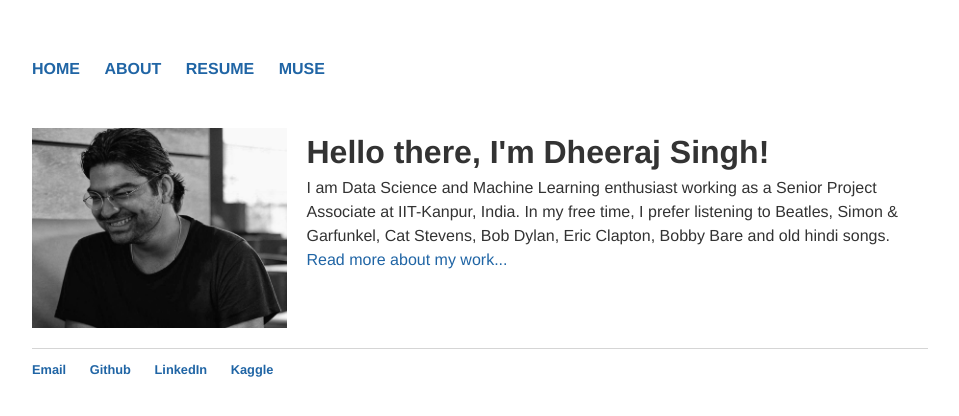
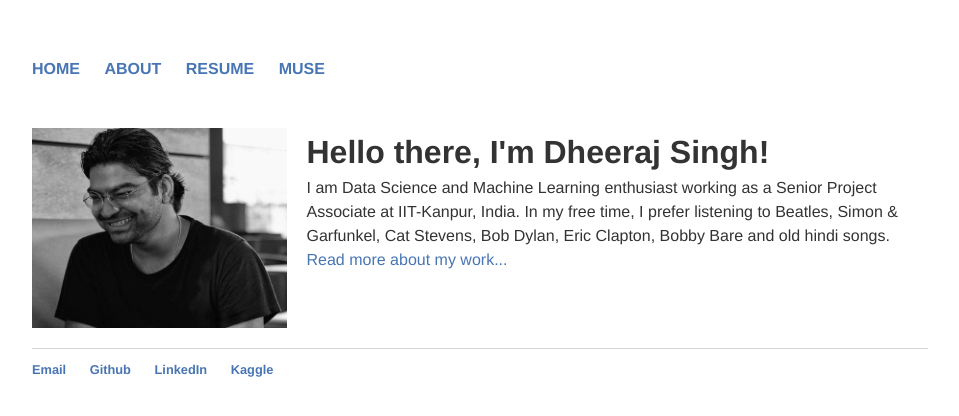
Before and after one commit to Dheeraj2444/Dheeraj2444.github.io, a Jekyll site: the page built from index.html, in a window 1280 px wide. Shown: the top 416 px of the page, without its empty margins (160-1119 px from the left). Built offline with Jekyll 4.4.1, drawn with Linux system fonts in a browser that asks for light colours.

Commit message:
Update main.css

```diff
--- a/css/main.css
+++ b/css/main.css
@@ -14,7 +14,7 @@ nav ul li, footer ul li {
 }
 a {
     text-decoration: none;
-    color: #2065a5;
+    color: #4875B4;
 }
 a:hover {
     text-decoration: underline;
```
